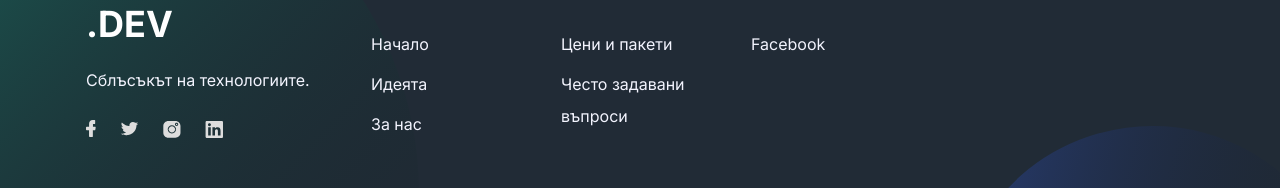
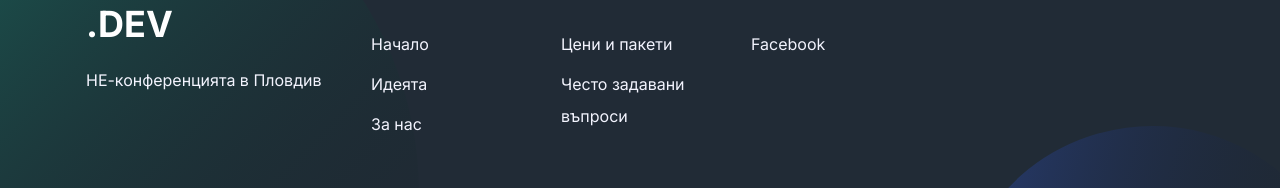
Before and after one commit to plovdivdev/plovdivdev.github.io, a website: page index.html in a window 1280 px wide. Shown: the part 7996-8184 px from the top of the page. Drawn offline with Linux system fonts and the light colour scheme.

Commit message:
fixing footer

```diff
--- a/index.html
+++ b/index.html
@@ -3023,9 +3023,9 @@
                 />
               </a> -->
             <p class="text-base text-[#f3f4fe] mb-7">
-              Сблъсъкът на технологиите.
+              НЕ-конференцията в Пловдив
             </p>
-            <div class="flex items-center -mx-3">
+            <!-- <div class="flex items-center -mx-3">
               <a href="javascript:void(0)" class="px-3 text-[#dddddd] hover:text-white">
                 <svg width="10" height="18" viewBox="0 0 10 18" class="fill-current">
                   <path
@@ -3054,7 +3054,7 @@
                     d="M16.7821 0.947388H1.84847C1.14272 0.947388 0.578125 1.49747 0.578125 2.18508V16.7623C0.578125 17.4224 1.14272 18 1.84847 18H16.7257C17.4314 18 17.996 17.4499 17.996 16.7623V2.15757C18.0525 1.49747 17.4879 0.947388 16.7821 0.947388ZM5.7442 15.4421H3.17528V7.32837H5.7442V15.4421ZM4.44563 6.2007C3.59873 6.2007 2.94944 5.5406 2.94944 4.74297C2.94944 3.94535 3.62696 3.28525 4.44563 3.28525C5.26429 3.28525 5.94181 3.94535 5.94181 4.74297C5.94181 5.5406 5.32075 6.2007 4.44563 6.2007ZM15.4835 15.4421H12.9146V11.509C12.9146 10.5739 12.8864 9.33618 11.5596 9.33618C10.2045 9.33618 10.0069 10.3813 10.0069 11.4265V15.4421H7.438V7.32837H9.95046V8.45605H9.9787C10.3457 7.79594 11.1644 7.13584 12.4347 7.13584C15.0601 7.13584 15.54 8.7861 15.54 11.0414V15.4421H15.4835Z" />
                 </svg>
               </a>
-            </div>
+            </div> -->
           </div>
         </div>
         <div class="w-full sm:w-1/2 md:w-1/2 lg:w-2/12 xl:w-2/12 px-4">
```
